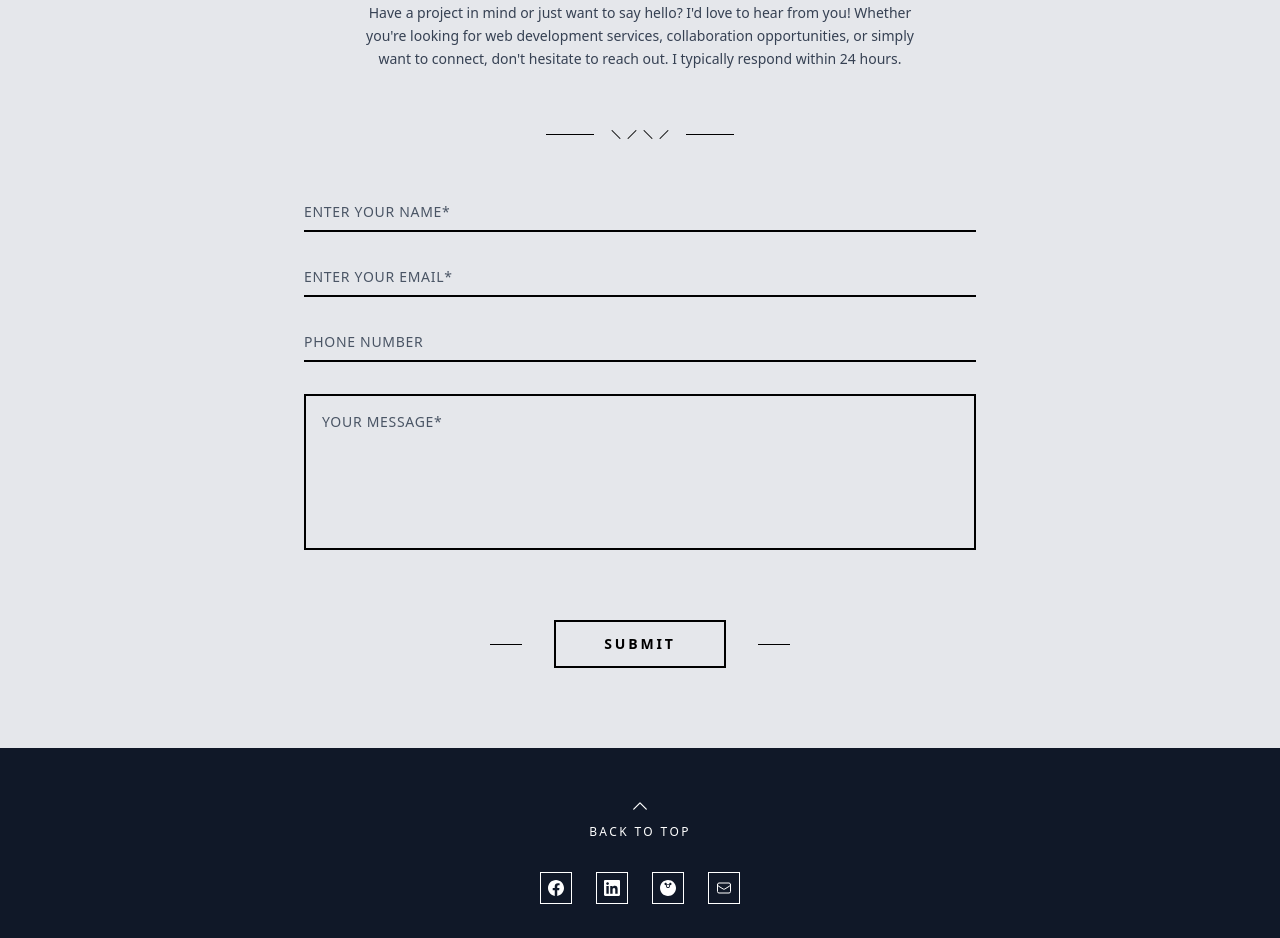
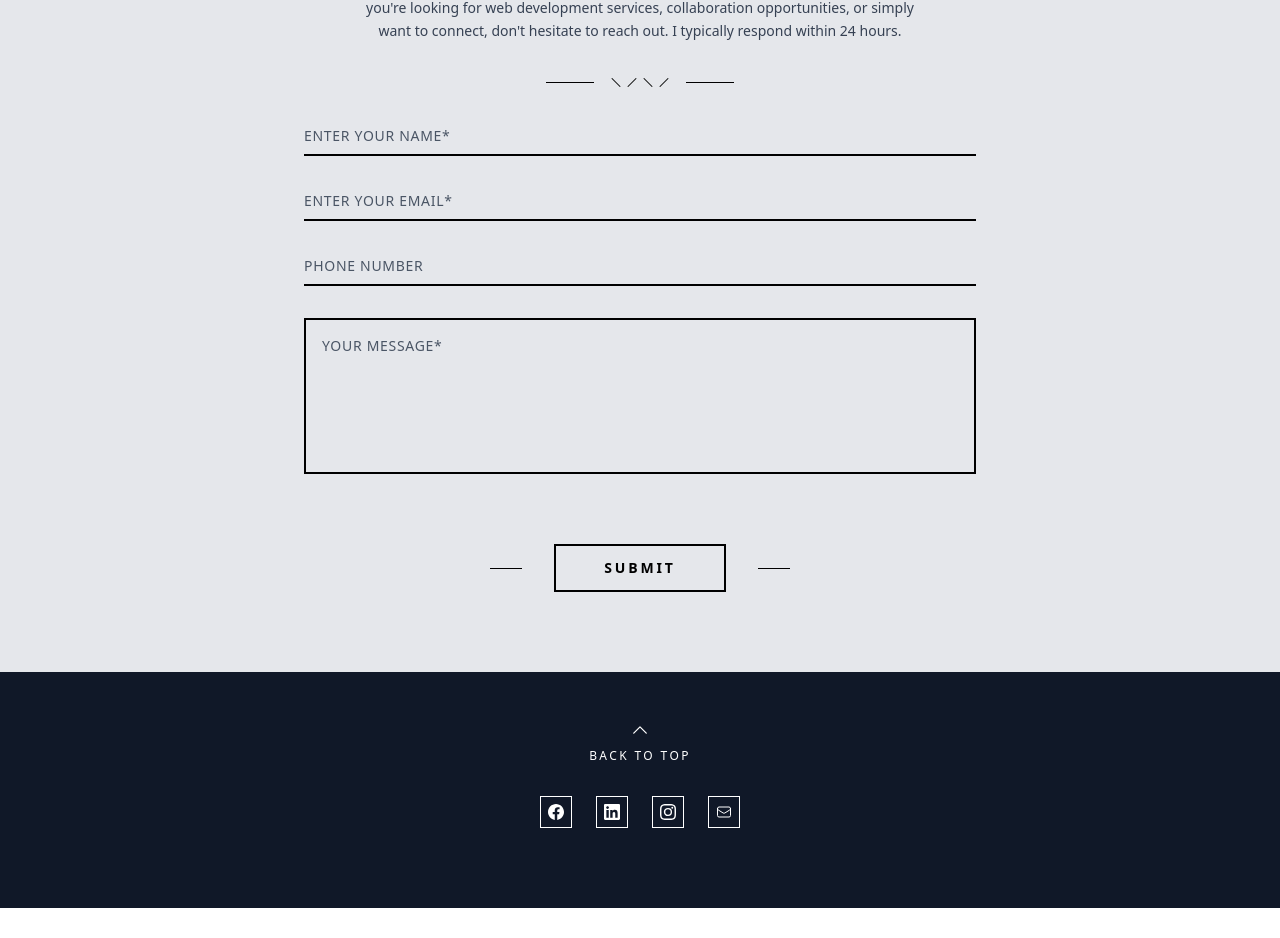
Before and after one commit to arunnarangali/my-dev-showcase, a React (Vite) app: page / in a window 1280 px wide. Shown: the part 4420-5358 px from the top of the page. After the commit the page ends 5328 px from the top, so only its background shows below. Built offline with nearby package versions, Linux system fonts and the light colour scheme.

Commit message:
Update social media links in Footer component and modify email address

```diff
--- a/src/components/Footer.jsx
+++ b/src/components/Footer.jsx
@@ -26,7 +26,7 @@
         <div className="flex justify-center items-center gap-6 mb-8">
           {/* Facebook */}
           <a
-            href="https://facebook.com/yourprofile"
+            href="https://www.facebook.com/arun.narangali"
             target="_blank"
             rel="noopener noreferrer"
             className="w-8 h-8 flex items-center justify-center border border-white hover:bg-white hover:text-gray-900 transition-colors"
@@ -38,7 +38,7 @@
 
           {/* LinkedIn */}
           <a
-            href="https://linkedin.com/in/yourprofile"
+            href="https://www.linkedin.com/in/arun-n-b10b88153/"
             target="_blank"
             rel="noopener noreferrer"
             className="w-8 h-8 flex items-center justify-center border border-white hover:bg-white hover:text-gray-900 transition-colors"
@@ -50,19 +50,26 @@
 
           {/* Instagram */}
           <a
-            href="https://instagram.com/yourprofile"
+            href="https://instagram.com/arun_narangali"
             target="_blank"
             rel="noopener noreferrer"
             className="w-8 h-8 flex items-center justify-center border border-white hover:bg-white hover:text-gray-900 transition-colors"
           >
-            <svg className="w-4 h-4" fill="currentColor" viewBox="0 0 24 24">
-              <path d="M12.017 0C5.396 0 .029 5.367.029 11.987c0 6.62 5.367 11.987 11.988 11.987s11.987-5.367 11.987-11.987C24.014 5.367 18.647.001 12.017.001zM8.449 4.267c.956 0 1.731.775 1.731 1.731s-.775 1.731-1.731 1.731-1.731-.775-1.731-1.731.775-1.731 1.731-1.731zm7.103 0c.956 0 1.731.775 1.731 1.731s-.775 1.731-1.731 1.731-1.731-.775-1.731-1.731.775-1.731 1.731-1.731zM12 5.838c1.705 0 3.087 1.382 3.087 3.087S13.705 12.012 12 12.012s-3.087-1.382-3.087-3.087S10.295 5.838 12 5.838zm0 1.286c-.994 0-1.801.807-1.801 1.801S11.006 10.726 12 10.726s1.801-.807 1.801-1.801S12.994 7.124 12 7.124z" />
+            <svg
+              xmlns="http://www.w3.org/2000/svg"
+              width="16"
+              height="16"
+              fill="currentColor"
+              class="bi bi-instagram"
+              viewBox="0 0 16 16"
+            >
+              <path d="M8 0C5.829 0 5.556.01 4.703.048 3.85.088 3.269.222 2.76.42a3.9 3.9 0 0 0-1.417.923A3.9 3.9 0 0 0 .42 2.76C.222 3.268.087 3.85.048 4.7.01 5.555 0 5.827 0 8.001c0 2.172.01 2.444.048 3.297.04.852.174 1.433.372 1.942.205.526.478.972.923 1.417.444.445.89.719 1.416.923.51.198 1.09.333 1.942.372C5.555 15.99 5.827 16 8 16s2.444-.01 3.298-.048c.851-.04 1.434-.174 1.943-.372a3.9 3.9 0 0 0 1.416-.923c.445-.445.718-.891.923-1.417.197-.509.332-1.09.372-1.942C15.99 10.445 16 10.173 16 8s-.01-2.445-.048-3.299c-.04-.851-.175-1.433-.372-1.941a3.9 3.9 0 0 0-.923-1.417A3.9 3.9 0 0 0 13.24.42c-.51-.198-1.092-.333-1.943-.372C10.443.01 10.172 0 7.998 0zm-.717 1.442h.718c2.136 0 2.389.007 3.232.046.78.035 1.204.166 1.486.275.373.145.64.319.92.599s.453.546.598.92c.11.281.24.705.275 1.485.039.843.047 1.096.047 3.231s-.008 2.389-.047 3.232c-.035.78-.166 1.203-.275 1.485a2.5 2.5 0 0 1-.599.919c-.28.28-.546.453-.92.598-.28.11-.704.24-1.485.276-.843.038-1.096.047-3.232.047s-2.39-.009-3.233-.047c-.78-.036-1.203-.166-1.485-.276a2.5 2.5 0 0 1-.92-.598 2.5 2.5 0 0 1-.6-.92c-.109-.281-.24-.705-.275-1.485-.038-.843-.046-1.096-.046-3.233s.008-2.388.046-3.231c.036-.78.166-1.204.276-1.486.145-.373.319-.64.599-.92s.546-.453.92-.598c.282-.11.705-.24 1.485-.276.738-.034 1.024-.044 2.515-.045zm4.988 1.328a.96.96 0 1 0 0 1.92.96.96 0 0 0 0-1.92m-4.27 1.122a4.109 4.109 0 1 0 0 8.217 4.109 4.109 0 0 0 0-8.217m0 1.441a2.667 2.667 0 1 1 0 5.334 2.667 2.667 0 0 1 0-5.334" />
             </svg>
           </a>
 
           {/* Email */}
           <a
-            href="mailto:your.email@example.com"
+            href="mailto:arunnarangali2@gmail.com"
             className="w-8 h-8 flex items-center justify-center border border-white hover:bg-white hover:text-gray-900 transition-colors"
           >
             <EnvelopeIcon className="w-4 h-4" />
@@ -70,12 +77,12 @@
         </div>
 
         {/* Copyright */}
-        <div className="text-sm text-gray-300">
+        {/* <div className="text-sm text-gray-300">
           <p>
             ©2020 <span className="text-white font-medium">Tomasz Gajda</span>{" "}
             All Rights Reserved.
           </p>
-        </div>
+        </div> */}
       </div>
     </footer>
   );
--- a/src/pages/Contact.jsx
+++ b/src/pages/Contact.jsx
@@ -69,10 +69,10 @@
     <section id="contact" className="bg-gray-200 py-20 px-6 min-h-screen scroll-mt-24">
       <div className="max-w-2xl mx-auto">
         {/* Contact Heading */}
-        <SectionHeading title="CONTACT" className="mb-12" />
+        <SectionHeading title="CONTACT" className="mb-5" />
 
         {/* Description */}
-        <div className="text-center mb-16">
+        <div className="text-center mb-10">
           <p className="text-sm text-gray-700 leading-relaxed max-w-xl mx-auto">
             Have a project in mind or just want to say hello? I'd love to hear from you!
             Whether you're looking for web development services, collaboration opportunities,
@@ -81,7 +81,7 @@
         </div>
 
         {/* Decorative Divider */}
-        <div className="flex items-center justify-center gap-4 mb-16">
+        <div className="flex items-center justify-center gap-4 mb-10">
           <div className="w-12 h-px bg-black"></div>
           <div className="flex gap-1">
             <div className="w-3 h-px bg-black transform rotate-45"></div>
```
